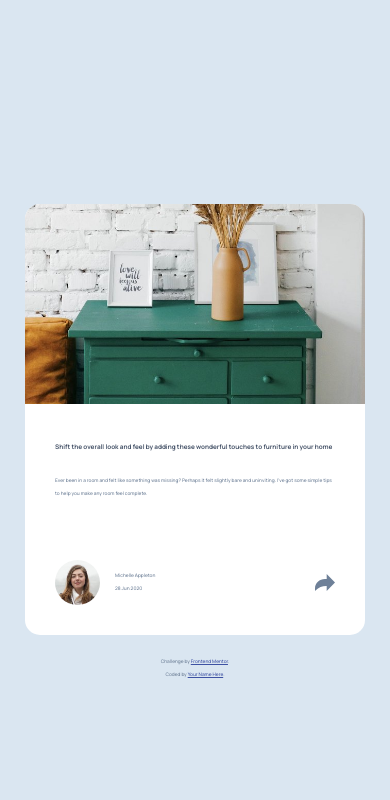
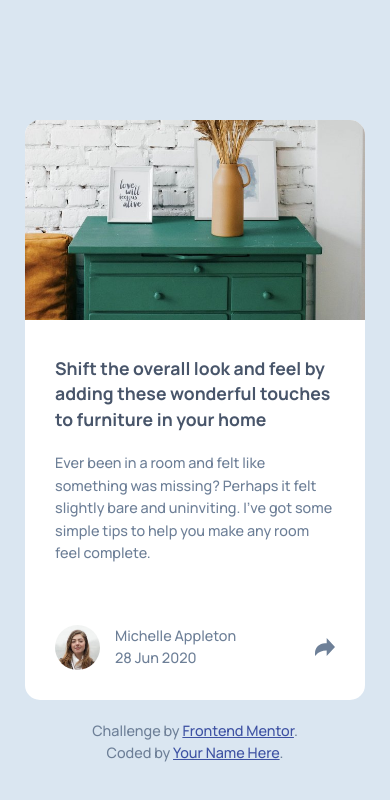
Before and after one commit to jonaschacon/article-preview-component-master, a plain HTML site: page index.html in a window 390 px wide. Drawn offline with Linux system fonts and the light colour scheme.

Commit message:
font-size mobile

```diff
--- a/style.css
+++ b/style.css
@@ -31,13 +31,13 @@ body {
 }
 
 h1 {
-    font-size: 0.4rem;
+    font-size: 1.1rem;
     color: var(--very-dark-grayish-blue);
     margin-bottom: 20px;
 }
 
 p {
-    font-size: 0.3rem;
+    font-size: 0.9rem;
     font-weight: 500;
     color: var(--desaturated-dark-blue);
 }
```
